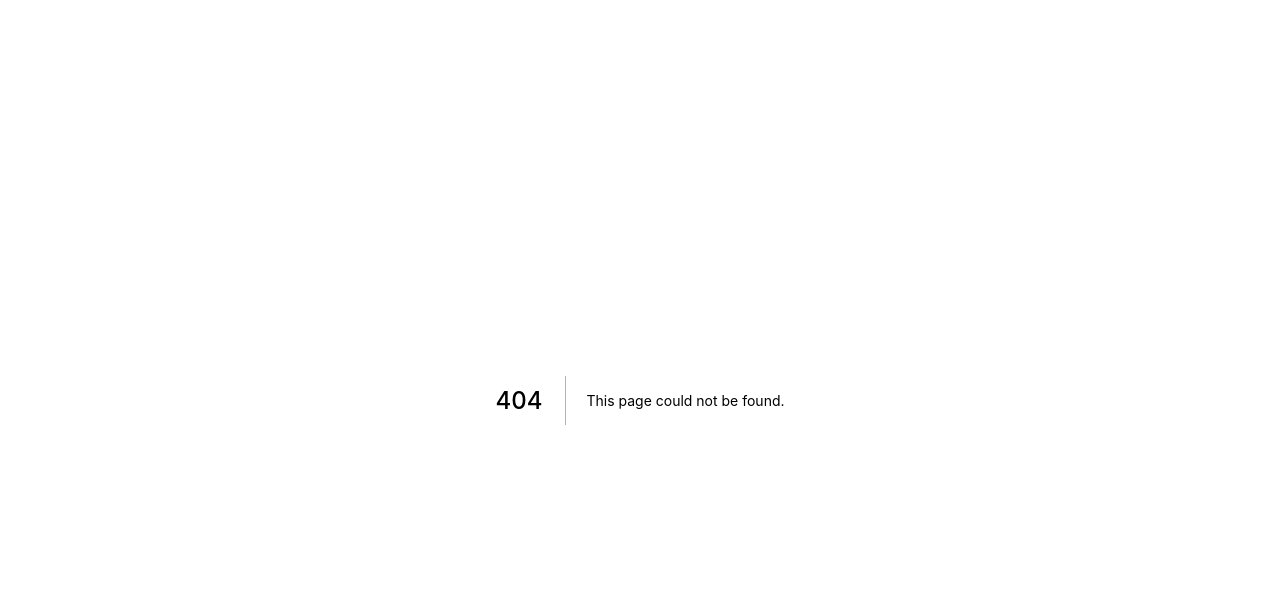
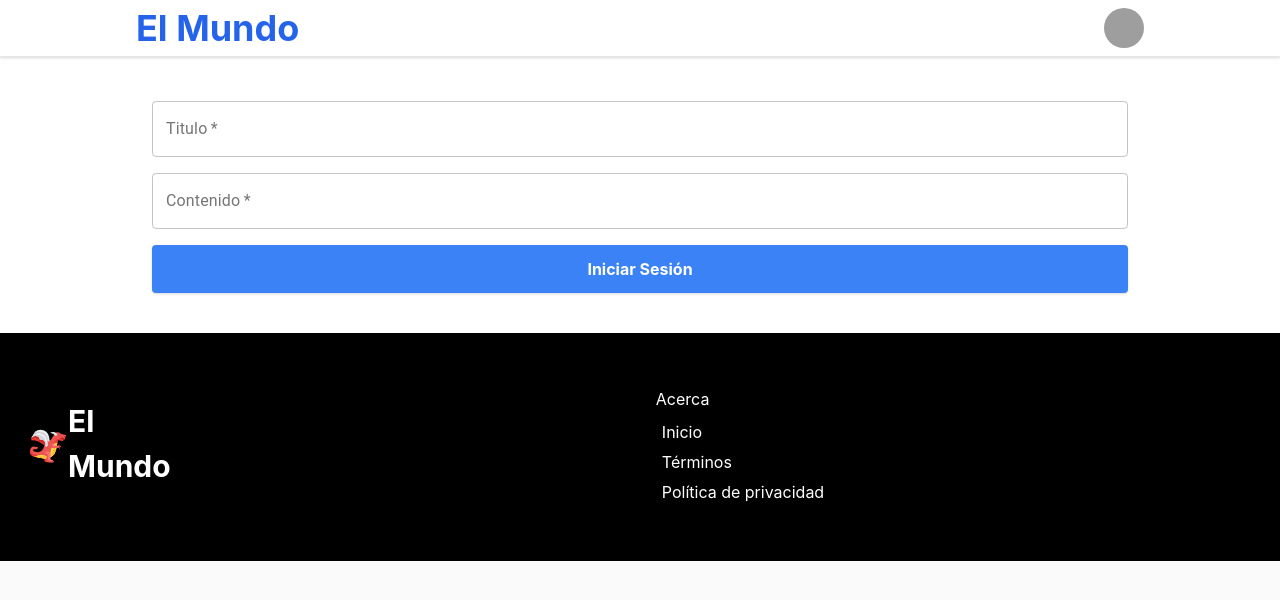
Before and after one commit to Payrouse/cms-news-papers, a Next.js app in the folder cms-frontend/: page /complaint in a window 1280 px wide. Before the commit this address had no page. Shown: the top 600 px of the page. Built offline with nearby package versions, Linux system fonts and the light colour scheme; grey boxes are pictures that could not be loaded.

Commit message:
complaints

```diff
--- a/cms-frontend/components/toolbar/AdminToolbar.tsx
+++ b/cms-frontend/components/toolbar/AdminToolbar.tsx
@@ -1,3 +1,7 @@
+import Router from 'next/router';
+import React, { useEffect, useState } from 'react';
+import { Menu, MenuItem } from '@material-ui/core';
+
 import styles from './Toolbar.module.css';
 
 interface ToolbarProps {
@@ -10,15 +14,63 @@ const Toolbar = ({ title }: ToolbarProps) => {
       <div>
         <p className={styles.toolbar_title}>{title}</p>
       </div>
-      <div>
-        <img
-          className={styles.profile_picture}
-          src={'/img/dragon.svg'}
-          alt="profile"
-        />
+      <div className="flex items-center">
+        <AdminMenu />
       </div>
     </header>
   );
 };
 
+const AdminMenu = () => {
+
+  const [anchorEl, setAnchorEl] = useState<null | HTMLElement>(null);
+
+  const handleClick = (event: React.MouseEvent<HTMLButtonElement>) => {
+    setAnchorEl(event.currentTarget);
+  };
+
+  const handleClose = () => {
+    setAnchorEl(null);
+  };
+
+  const goTo = (url: string) => {
+    handleClose();
+    Router.push(url);
+  };
+
+  return (
+    <>
+      <button
+        aria-controls="admin-menu"
+        aria-haspopup="true"
+        onClick={handleClick}
+      >
+        <img
+          className="h-10 w-10 rounded-full object-cover"
+          src={
+            'https://imagenes.milenio.com/YONeZ5-2cQu0TH_W2iPiQ_FkzbM=/958x596/https://www.milenio.com/uploads/media/2018/12/25/quieran-comprar-cachorro-acudir-criaderos.jpg'
+          }
+          alt="profile"
+        />
+      </button>
+      <Menu
+        id="admin-menu"
+        anchorEl={anchorEl}
+        keepMounted
+        open={Boolean(anchorEl)}
+        onClose={handleClose}
+      >
+        <MenuItem
+          onClick={() => {
+            goTo('/admin');
+          }}
+        >
+          Admin
+        </MenuItem>
+        <MenuItem onClick={handleClose}>Cerrar sesión</MenuItem>
+      </Menu>
+    </>
+  );
+};
+
 export default Toolbar;
--- a/cms-frontend/components/toolbar/AppToolbar.tsx
+++ b/cms-frontend/components/toolbar/AppToolbar.tsx
@@ -1,5 +1,6 @@
+import Router from 'next/router';
+import React, { useEffect, useState } from 'react';
 import { Menu, MenuItem } from '@material-ui/core';
-import React, { useEffect, useState } from 'react';
 
 const AppToolbar = () => {
   const [isLogin, setIsLogin] = useState(false);
@@ -39,6 +40,11 @@ const ProfileMenu = () => {
     setAnchorEl(null);
   };
 
+  const goTo = (url: string) => {
+    handleClose();
+    Router.push(url);
+  };
+
   return (
     <>
       <button
@@ -48,7 +54,9 @@ const ProfileMenu = () => {
       >
         <img
           className="h-10 w-10 rounded-full object-cover"
-          src={'https://imagenes.milenio.com/YONeZ5-2cQu0TH_W2iPiQ_FkzbM=/958x596/https://www.milenio.com/uploads/media/2018/12/25/quieran-comprar-cachorro-acudir-criaderos.jpg'}
+          src={
+            'https://imagenes.milenio.com/YONeZ5-2cQu0TH_W2iPiQ_FkzbM=/958x596/https://www.milenio.com/uploads/media/2018/12/25/quieran-comprar-cachorro-acudir-criaderos.jpg'
+          }
           alt="profile"
         />
       </button>
@@ -59,8 +67,27 @@ const ProfileMenu = () => {
         open={Boolean(anchorEl)}
         onClose={handleClose}
       >
-        <MenuItem onClick={handleClose}>Perfil</MenuItem>
-        <MenuItem onClick={handleClose}>Denuncia ciudadana</MenuItem>
+        <MenuItem
+          onClick={() => {
+            goTo('/user');
+          }}
+        >
+          Perfil
+        </MenuItem>
+        <MenuItem
+          onClick={() => {
+            goTo('/admin');
+          }}
+        >
+          Admin
+        </MenuItem>
+        <MenuItem
+          onClick={() => {
+            goTo('/complaint');
+          }}
+        >
+          Denuncia ciudadana
+        </MenuItem>
         <MenuItem onClick={handleClose}>Cerrar sesión</MenuItem>
       </Menu>
     </>
--- /dev/null
+++ b/cms-frontend/components/views/complaint/index.tsx
@@ -0,0 +1,54 @@
+import React from 'react';
+import { SubmitHandler, useForm } from 'react-hook-form';
+
+import Button, { ButtonType } from '../../buttons/Button';
+import Input from '../../inputs/Input';
+
+type ComplaintValues = {
+  title: string;
+  description: string;
+};
+
+const ComplaintForm = () => {
+  const {
+    register,
+    handleSubmit,
+    formState: { errors },
+  } = useForm<ComplaintValues>();
+
+  const handleComplaint: SubmitHandler<ComplaintValues> = async (data) => {
+    console.log(data);
+  };
+
+  return (
+    <div className="flex justify-center mb-10">
+      <div className="w-full md:w-4/5 px-2">
+        <form onSubmit={handleSubmit(handleComplaint)}>
+          <Input
+            name="title"
+            label="Titulo"
+            placeholder="Robo en mi casa"
+            register={register}
+            validations={{}}
+            required={true}
+            error={errors.title}
+          />
+          <Input
+            name="description"
+            label="Contenido"
+            placeholder="El dia de ayer...."
+            register={register}
+            validations={{}}
+            required={true}
+            error={errors.description}
+          />
+          <div className="mx-4 mt-4">
+            <Button type={ButtonType.Submit} text="Iniciar Sesión" />
+          </div>
+        </form>
+      </div>
+    </div>
+  );
+};
+
+export default ComplaintForm;
--- a/cms-frontend/components/views/home/index.tsx
+++ b/cms-frontend/components/views/home/index.tsx
@@ -1,4 +1,5 @@
 import { useEffect, useState } from 'react';
+
 import HomeCarousel from '../../carousel/HomeCarousel';
 import HomeCategory from '../../categories/HomeCategory';
 import HomeNews from '../../news/HomeNews';
--- /dev/null
+++ b/cms-frontend/pages/complaint.tsx
@@ -0,0 +1,22 @@
+import Head from 'next/head';
+
+import AppLayout from '../components/layouts/AppLayout';
+import ComplaintForm from '../components/views/complaint';
+
+const Complaint = () => {
+  return (
+    <>
+      <Head>
+        <meta
+          name="description"
+          content="Diario El Mundo, donde encuentras las verdades más verdaderas de las verdades"
+        />
+      </Head>
+      <AppLayout>
+        <ComplaintForm />
+      </AppLayout>
+    </>
+  );
+};
+
+export default Complaint;
```
